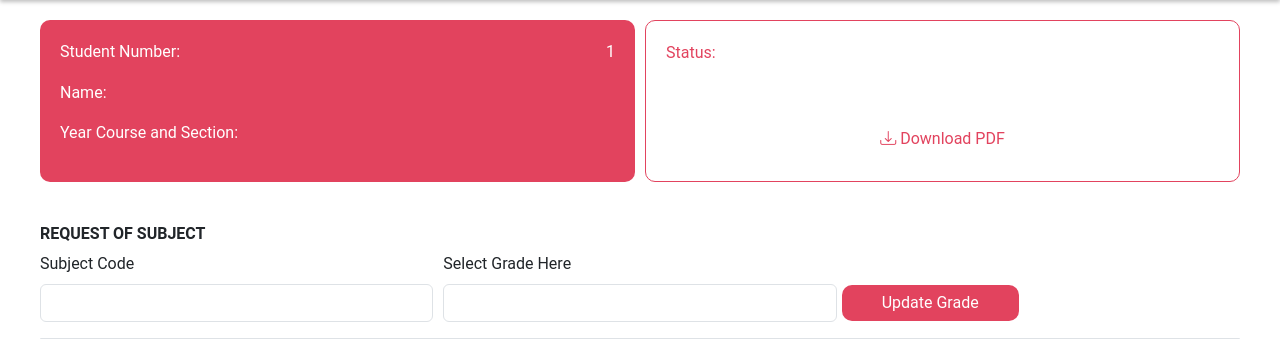
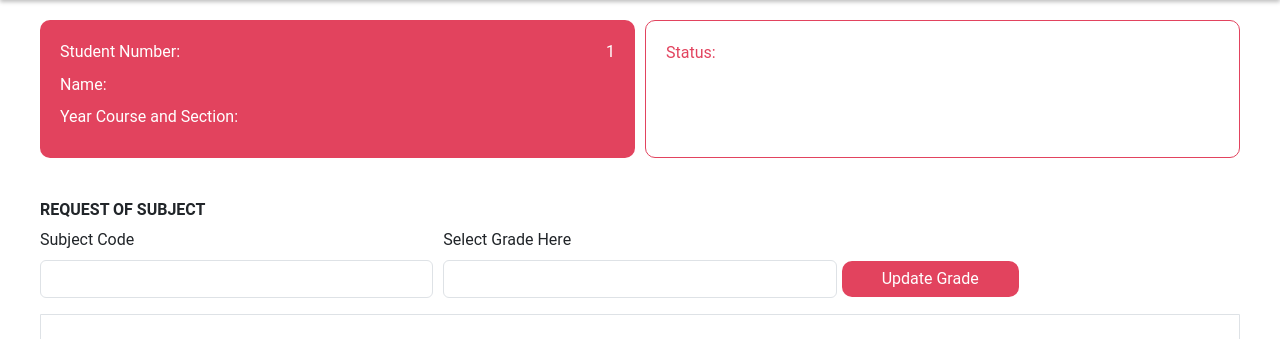
Before and after one commit to RejayMorada0/DYNAMIC_CPET12L_ADDING-OF-SUBJECTS, a PHP site: page /student.php in a window 1280 px wide. Shown: the part 71-410 px from the top of the page. Run offline with PHP 8.4, Linux system fonts and the light colour scheme; the visitor is signed in with stand-in values (Sample User, id 1); some libraries are stand-ins or nearby versions.

Commit message:
Add Files

```diff
--- a/admin/requestapproval_function.php
+++ b/admin/requestapproval_function.php
@@ -91,7 +91,7 @@ function Approved() {
 
 
     // sql to update the record subject of the student in database
-    $sql = "SELECT * FROM student_request WHERE stud_id ='$stud_id' AND remarks = '$remarks1' limit 1";
+    $sql = "SELECT * FROM student_request WHERE stud_id ='$stud_id' AND (remarks = '$remarks1' OR remarks = '$remarks2') limit 1";
     $result = (mysqli_query($con, $sql));
 
 
--- a/students/student.php
+++ b/students/student.php
@@ -96,7 +96,7 @@ session_start();
                     <label id='status1'><?php echo $user_data['stud_stats']; ?></label>
                 </div>
                 <div class="statusCenter">
-                    <a href="" target="_blank"> <i class="bi bi-download"></i> Download PDF</a>
+                    <a href="" target="_blank" <?php echo $style;?> > <i class="bi bi-download"></i> Download PDF</a>
                 </div>
             </div>
             <ul class="navbar-nav mr-auto">
--- a/students/student_function.php
+++ b/students/student_function.php
@@ -54,6 +54,24 @@ $stud_id = $user_data['stud_id'];
 // SQL query to select data from database
 $sql = "SELECT * FROM student_request WHERE stud_id = '$stud_id' ORDER BY yr_and_sem ASC ";
 $display_student_req = $mysqli->query($sql);
+
+
+// show download button if the student request is approved.
+
+$sql1 = "SELECT * FROM student_accounts ";
+$stats_pdf = mysqli_query($con, $sql1);
+$user_stats = mysqli_fetch_assoc($stats_pdf);
+
+
+if ($user_stats['stud_stats'] == 'Approved' ){
+    $style = "style='display:grid;'";
+}
+else {
+    $style = "style='display:none;'";
+}
+
+
+
 
 //UPDATING OF GRADES
 if(array_key_exists('updateAction', $_POST)) {
```
